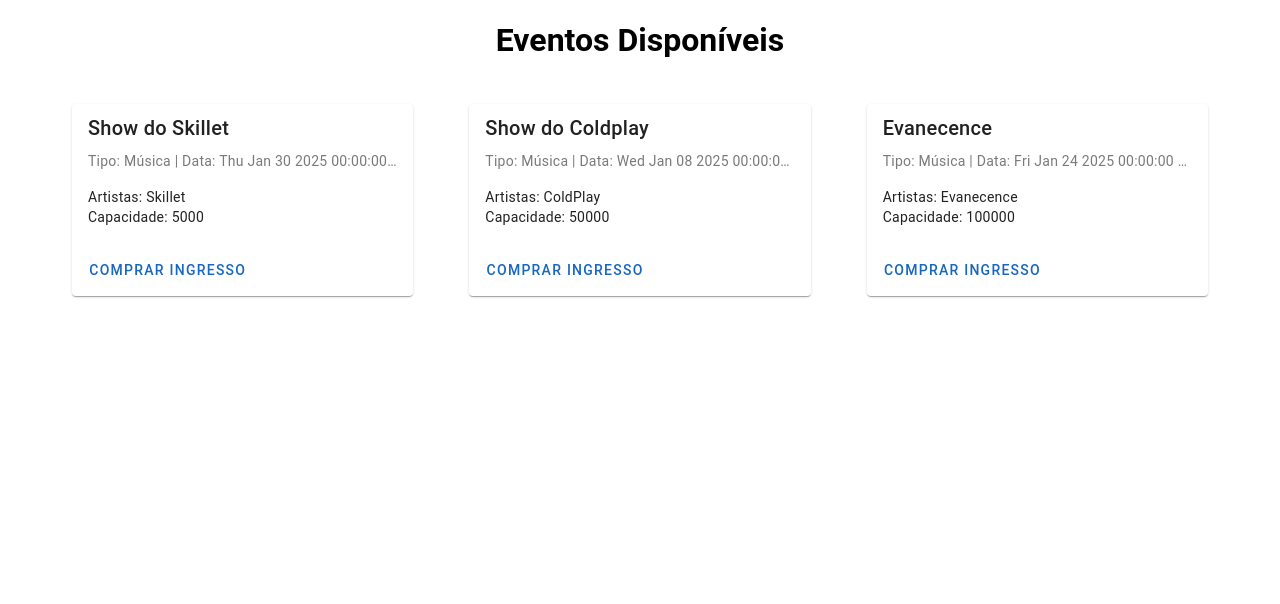
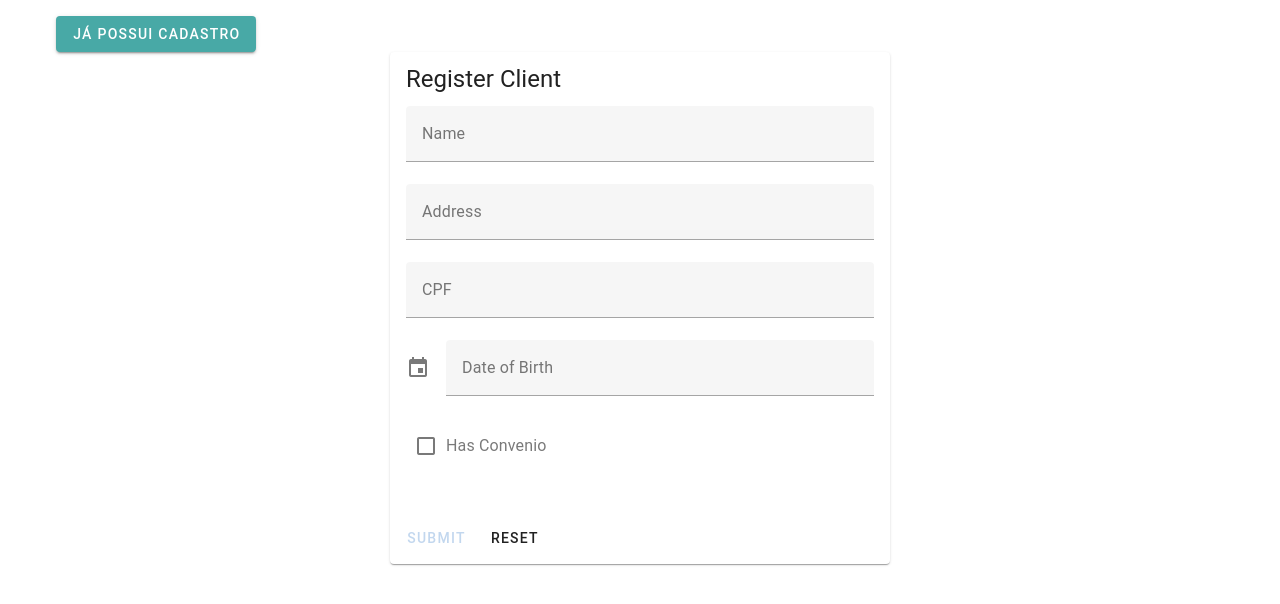
Before and after one commit to emanoelCarvalho/buyingAndSellingTickets, a Vue app: page / in a window 1280 px wide. Shown: the top 604 px of the page. Built offline with nearby package versions, Linux system fonts and the light colour scheme; data requests are answered from the project's data file; the HTML template or start-up script is replaced by a standard one.

Commit message:
finalização da tela de compra de ingresso

```diff
--- a/db.json
+++ b/db.json
@@ -22,6 +22,14 @@
       "address": "email3",
       "cpf": "4567",
       "dateOfBirth": "02/02/2002",
+      "hasConvenio": true
+    },
+    {
+      "id": "eddd",
+      "name": "Gean",
+      "address": "email5",
+      "cpf": "8963",
+      "dateOfBirth": "01/01/2000",
       "hasConvenio": true
     }
   ],
@@ -69,6 +77,15 @@
       "eventName": "Evanecence",
       "seat": "A2",
       "isVip": true
+    },
+    {
+      "id": "17a73809-414f-49b8-975b-6ee26ea5674c",
+      "clientId": "7ec4",
+      "clientName": "Emanoel",
+      "eventId": 2,
+      "eventName": "Show do Coldplay",
+      "seat": "A1",
+      "isVip": true
     }
   ]
 }
--- a/src/components/BuyTicket.vue
+++ b/src/components/BuyTicket.vue
@@ -123,6 +123,9 @@
     restoreFromLocalStorage() {
   const storedCpf = localStorage.getItem("cpf");
   const storedEventId = localStorage.getItem("eventId");
+  const storedEventName = localStorage.getItem("eventName");
+  const storedEventDate = localStorage.getItem("eventDate");
+  const storedEventCapacity = localStorage.getItem("eventCapacity");
 
   if (storedCpf && this.clients.length > 0) {
     this.selectedClient = this.clients.find(client => client.cpf === storedCpf) || null;
@@ -130,6 +133,16 @@
 
   if (storedEventId && this.events.length > 0) {
     this.selectedEvent = this.events.find(event => event.id === Number(storedEventId)) || null;
+
+    // Se o evento não for encontrado na lista, mas os detalhes estiverem no localStorage, criar um objeto de evento
+    if (!this.selectedEvent && storedEventName && storedEventDate && storedEventCapacity) {
+      this.selectedEvent = {
+        id: Number(storedEventId),
+        name: storedEventName,
+        date: new Date(storedEventDate),
+        capacity: Number(storedEventCapacity),
+      };
+    }
   }
 },
     formatDate(dateString: string) {
--- a/src/components/Home.vue
+++ b/src/components/Home.vue
@@ -99,8 +99,19 @@
         this.client = response.data[0];
         this.closeCpfModal();
 
+        // Armazenar CPF e ID do evento no localStorage
         localStorage.setItem("cpf", this.cpf);
         localStorage.setItem("eventId", this.eventId.toString());
+
+        // Encontrar o evento selecionado
+        const selectedEvent = this.events.find(event => event.getId() === this.eventId);
+
+        if (selectedEvent) {
+          // Armazenar detalhes do evento no localStorage
+          localStorage.setItem("eventName", selectedEvent.name);
+          localStorage.setItem("eventDate", selectedEvent.date.toISOString());
+          localStorage.setItem("eventCapacity", selectedEvent.capacity.toString());
+        }
 
         console.log("Cliente encontrado:", this.client);
         console.log("Evento selecionado:", this.eventId);
@@ -110,7 +121,6 @@
 
         const position = this.hasConvenio === "meia-fila" ? Math.floor(this.queue.length / 2) : this.queue.length;
 
-        console.log()
         console.log(`Usuário ${this.client?.name} com CPF ${this.cpf} irá para a ${this.hasConvenio} na fila para o evento ${this.eventId}`);
 
         this.$router.push({
--- a/src/components/Register.vue
+++ b/src/components/Register.vue
@@ -107,7 +107,7 @@
           await ClientService.addClient(this.form);
           this.resetForm();
           alert("Client added!");
-          this.$router.push('/home'); // Redireciona para /home após o sucesso
+          this.$router.push('/home');
         } else {
           console.log("Form is invalid");
         }
@@ -125,7 +125,7 @@
       };
     },
     goToHome() {
-      this.$router.push('/'); // Redireciona diretamente para o /home
+      this.$router.push('/home'); // Redireciona diretamente para o /home
     },
   },
 };
--- a/src/router/index.ts
+++ b/src/router/index.ts
@@ -20,12 +20,12 @@
       component: BuyTicket,
     },
     {
-      path: "/",
+      path: "/home",
       name: "Home",
       component: Home,
     },
     {
-      path: "/register",
+      path: "/",
       name: "Register",
       component: Register,
     },
```
Lines whose indentation alone changed are shown as unchanged.
